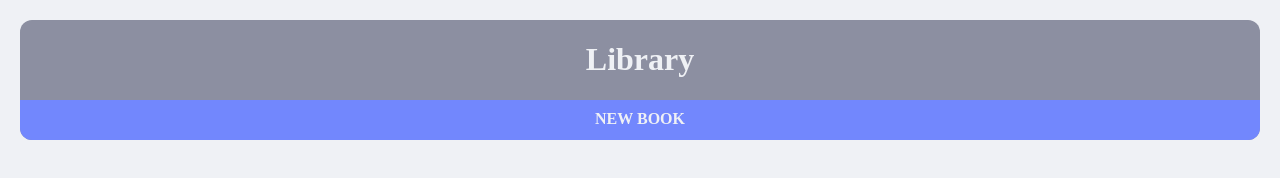
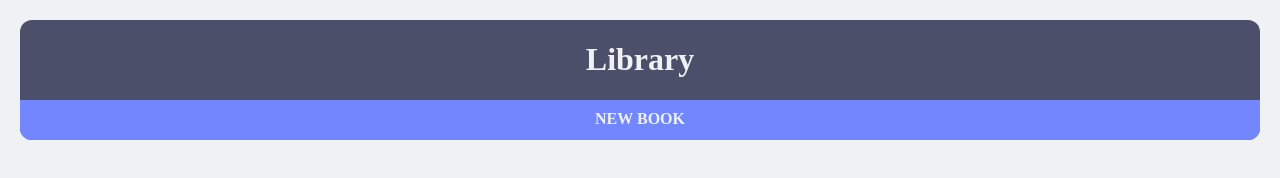
Before and after one commit to davmedeiros/library, a website: page index.html in a window 1280 px wide. Drawn offline with Linux system fonts and the light colour scheme.

Commit message:
Change overlay color

```diff
--- a/css/styles.css
+++ b/css/styles.css
@@ -1,7 +1,7 @@
 :root {
   --base-color: #eff1f5;
   --attention-color: #e64553;
-  --overlay-color: #8c8fa1;
+  --overlay-color: #4c4f69;
   --interact-color: #7287fd;
   --interact-active-color: #5970f7;
 }
```
